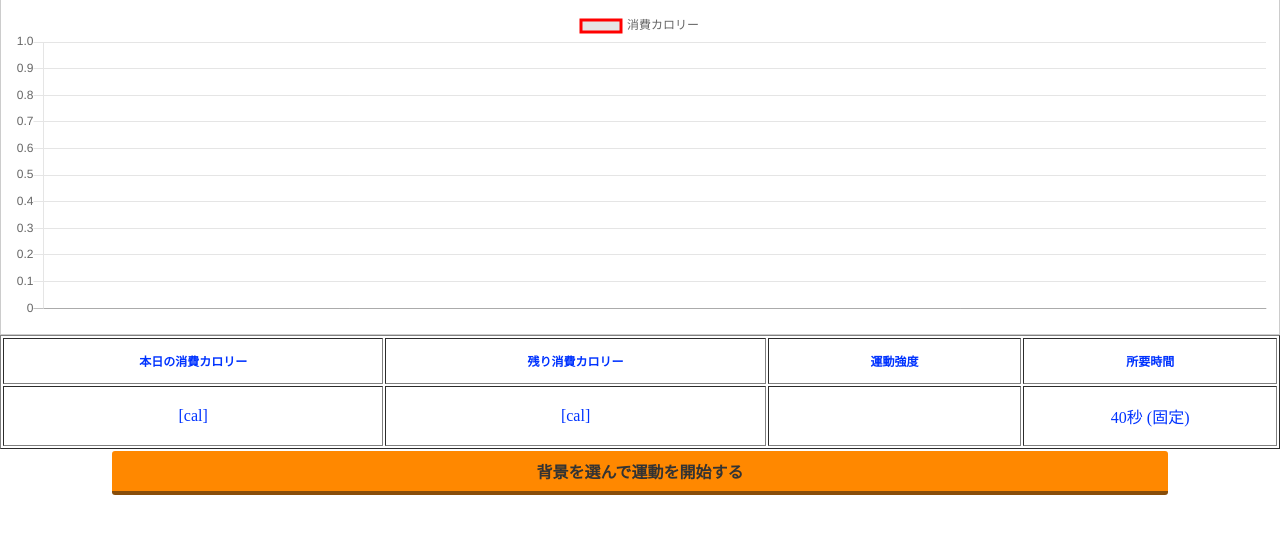
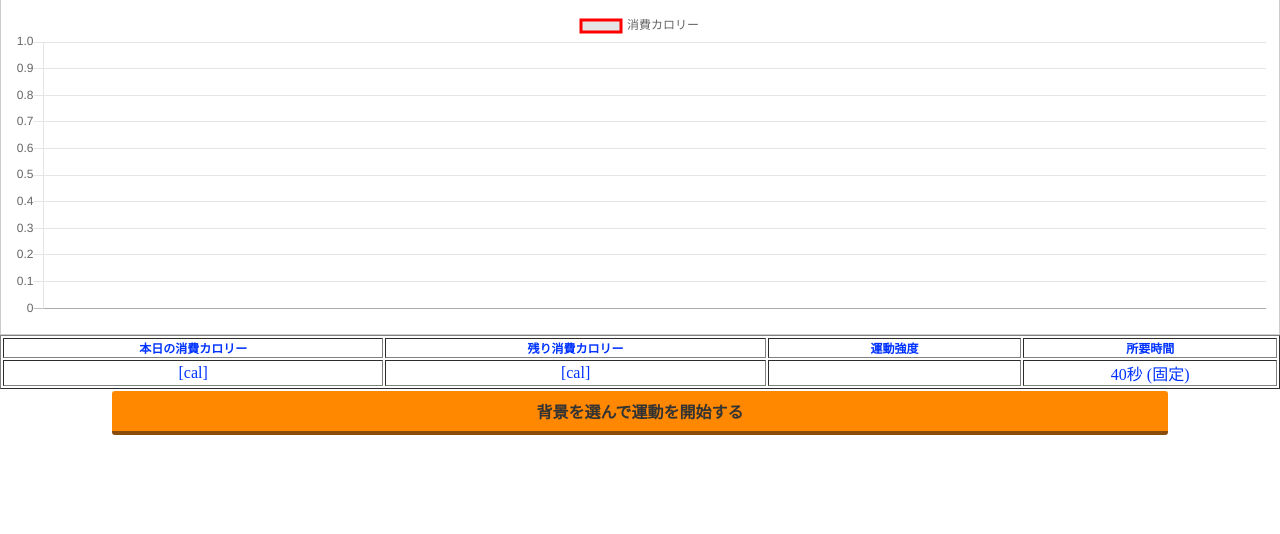
Before and after one commit to sakuradaifuku/test-flask-omron, a Flask app: template templates/front_test.html in a window 1280 px wide. Shown: the part 26-560 px from the top of the page. Run offline with Flask 2, Linux system fonts and the light colour scheme; the template is opened without the code that fills it, so the values that code supplies are empty; some libraries are stand-ins or nearby versions.

Commit message:
表の余白調整(css)

```diff
--- a/static/css/style.css
+++ b/static/css/style.css
@@ -63,13 +63,19 @@ a{
 .calorieTable{
   margin: 0;
   width: 100%;
-  height: 20%;
+  height: 30%;
 }
 .calorieTable th{
   font-size:12px;
+  padding: 0;
 }
 .calorieTable td{
   font-size:16px;
+  padding: 0;
+}
+.calorieTable th p, .calorieTable td p{
+  margin-block-start: 0em!important;
+  margin-block-end: 0em!important;
 }
 
 .campaign {
```
